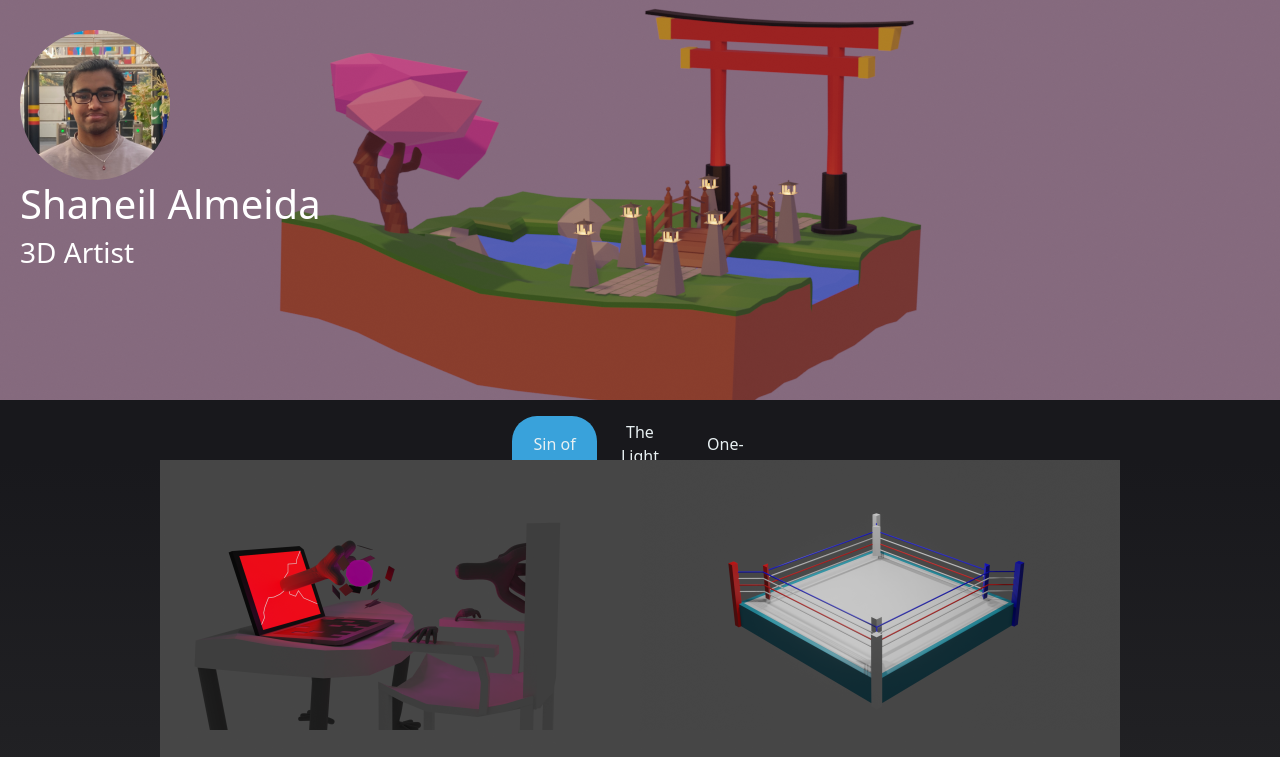
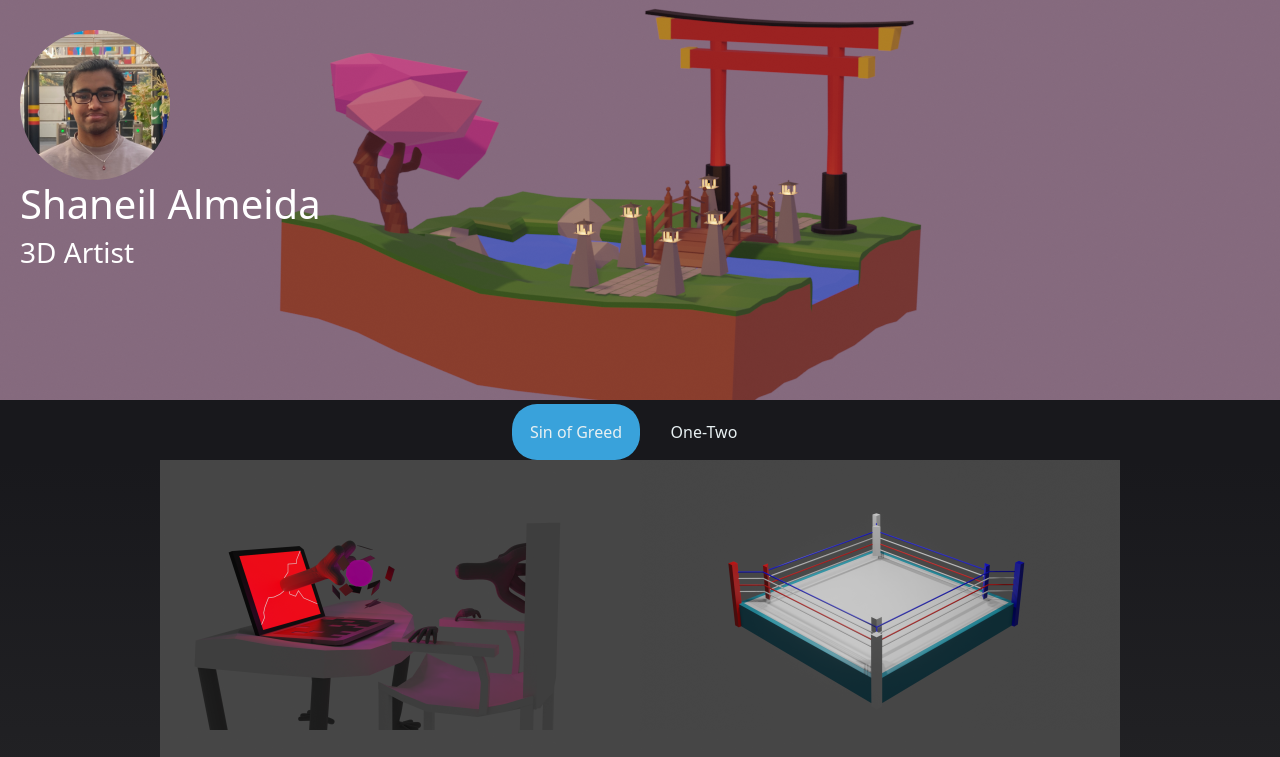
Before and after one commit to shaneilmeida/zuksite, a React (Vite) app: page / in a window 1280 px wide. Shown: the top 757 px of the page. Built offline with nearby package versions, Linux system fonts and the light colour scheme; the HTML template or start-up script is replaced by a standard one.

Commit message:
Update Tabs.tsx

```diff
--- a/src/components/TabComponent/Tabs.tsx
+++ b/src/components/TabComponent/Tabs.tsx
@@ -27,12 +27,6 @@ const Tabs = () => {
           className={activeTab === "tab2" ? "active" : ""}
           onClick={handleTab2}
         >
-          The Light Source
-        </li>
-        <li
-          className={activeTab === "tab3" ? "active" : ""}
-          onClick={handleTab3}
-        >
           One-Two
         </li>
       </ul>
```
